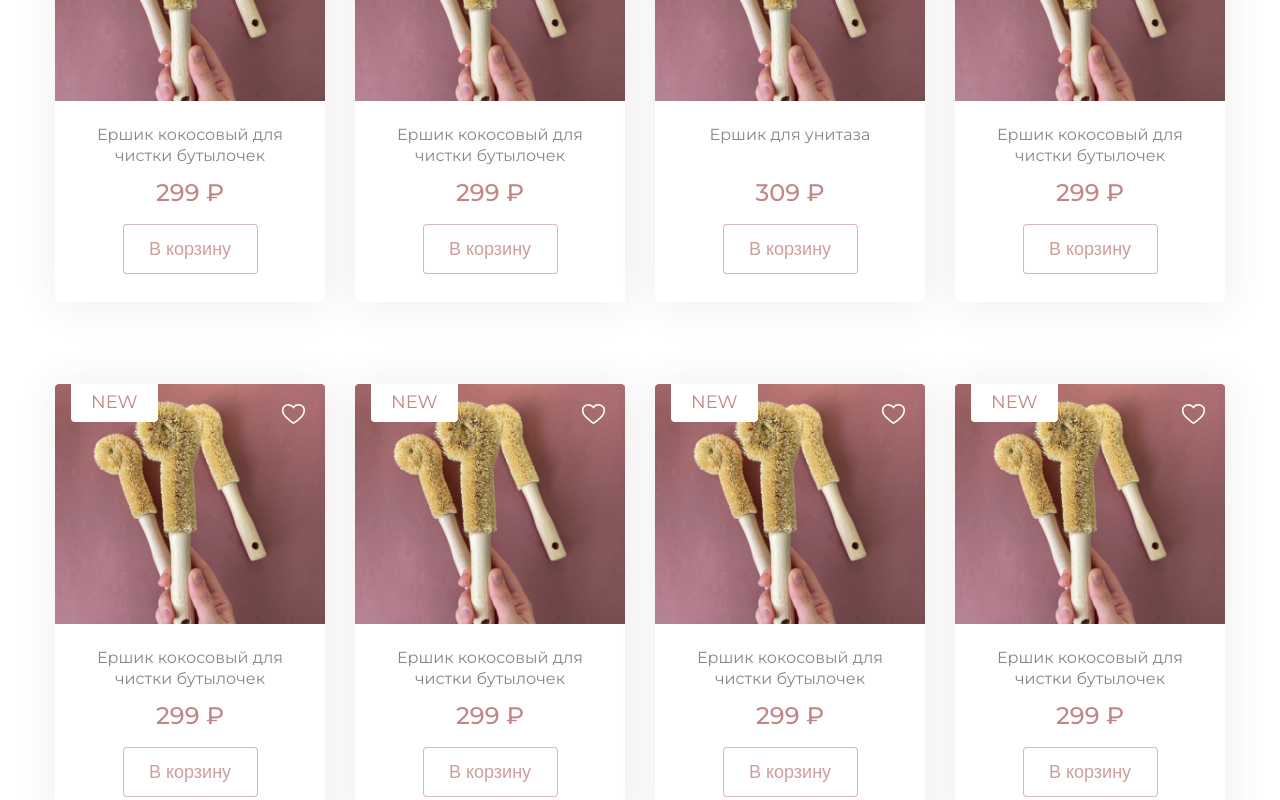
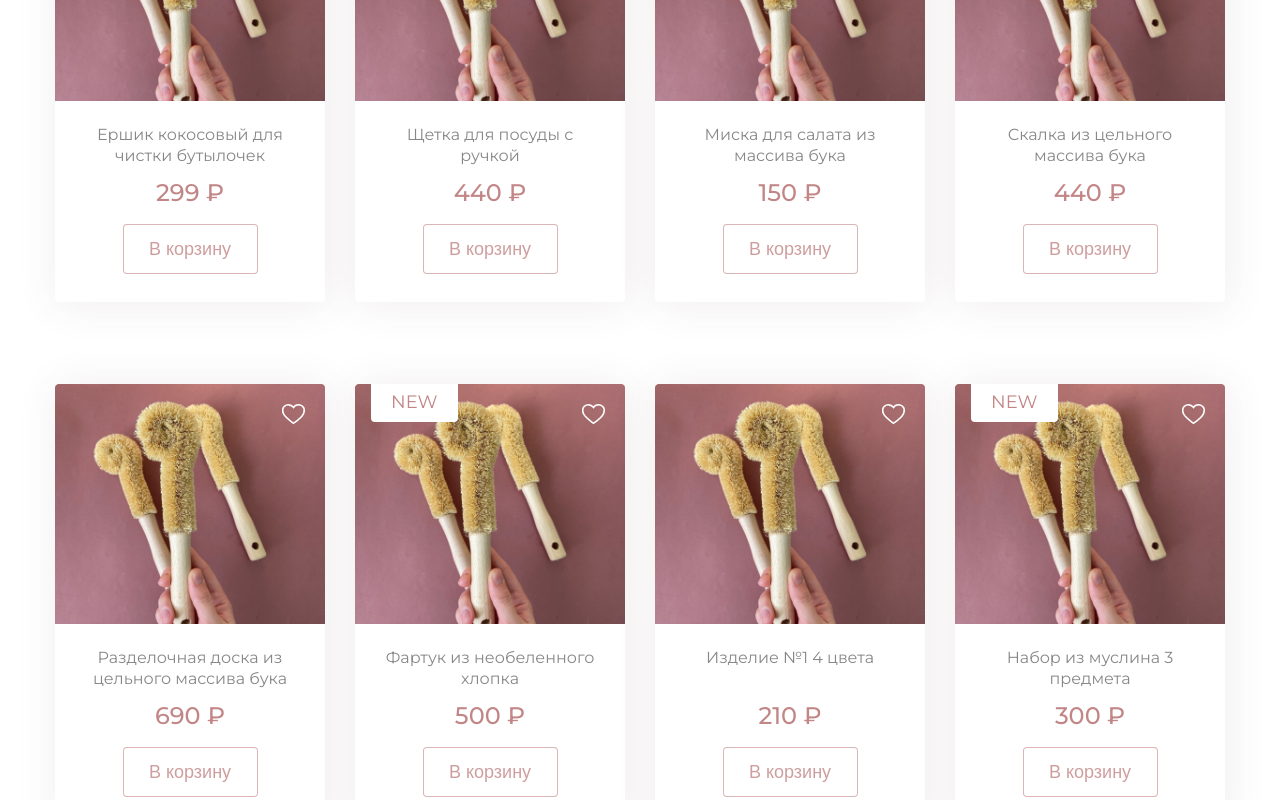
Before and after one commit to ogyreck/5R-ecoLINE, a React (Create React App) app: page /shop in a window 1280 px wide. Shown: the part 720-1520 px from the top of the page. Built offline with nearby package versions, Linux system fonts and the light colour scheme.

Commit message:
поправил карточку товара

```diff
--- a/src/components/contents/shop/Card-Product/CardProduct.jsx
+++ b/src/components/contents/shop/Card-Product/CardProduct.jsx
@@ -1,5 +1,4 @@
 import React from "react";
-// import HeaderShop from "../../../header/Header_shop";
 import Footer from "../../../footer/Footer";
 import { Link } from "react-router-dom";
 import CardInfo from "./CardInfo"
@@ -9,9 +8,6 @@ import { Swiper, SwiperSlide } from 'swiper/react';
 import SwiperCore, { Navigation, Pagination } from 'swiper';
 import HeaderShopContainer from "../../../header/Header_shopContainer";
 
-// import "swiper/swiper.min.css";
-// import "swiper/components/navigation/navigation.min.css"
-// import "swiper/components/pagination/pagination.min.css"
 
 const CardProduct = () => {
 
@@ -82,7 +78,7 @@ const CardProduct = () => {
             </div>
 
             <div className="card__description">
-              <h3>Описание</h3>
+              <span>Описание</span>
               <p className="card__description-text">Складной стакан из пищевого силикона, гибкого и долговечного материала,
                 который легко моется. Удобно носить с собой в сложенном виде.
                 Корпус выполнен
@@ -94,13 +90,13 @@ const CardProduct = () => {
               </p>
 
               <div className="card__composition">
-                <h4>Состав</h4>
+                <span>Состав</span>
                 <p>Стакан: Силикон;<br />
                   Крышка, держатель стакана: Пластик — PP 5
                 </p>
               </div>
               <div className="card__prameters">
-                <h4>Параметры</h4>
+                <span>Параметры</span>
                 <p>Вес	200 g<br />
                   Объём: 355 мл;<br />
                   Диаметр крышки: 9 см;<br />
--- a/src/components/contents/shop/Shop-cards/ShopCard.jsx
+++ b/src/components/contents/shop/Shop-cards/ShopCard.jsx
@@ -39,7 +39,7 @@ const ShopCard = (props) => {
                 </div>
                 <div className="shop-card__icons">
                     {/* <Link to="/"> */}
-                    <Link to="/shop/bascet">
+                    <Link to="/shop/basket">
                         <img src={favorites} alt="избранное" className="shop-basket" />
                     </Link>
                     {/* </Link> */}
--- a/src/redux/card-reducer.js
+++ b/src/redux/card-reducer.js
@@ -7,23 +7,25 @@ let initialState = {
         {sale:false, img:"shop-image.png",
         nameCard:'Ершик кокосовый для чистки бутылочек', cost:"299", id:1, disable: false, inButton: 'В корзину'},
         {sale:true, img:"shop-image.png",
-        nameCard:'Ершик кокосовый для чистки бутылочек', cost:"299", id:2, disable: false, inButton: 'В корзину'},
+        nameCard:'Щетка для посуды с ручкой', cost:"440", id:2, disable: false, inButton: 'В корзину'},
         {sale:true, img:"shop-image.png",
-        nameCard:'Ершик для унитаза', cost:"309" , id:3, disable: false, inButton: 'В корзину'},
+        nameCard:'Миска для салата из массива бука', cost:"150" , id:3, disable: false, inButton: 'В корзину'},
         {sale:true, img:"shop-image.png",
-        nameCard:'Ершик кокосовый для чистки бутылочек', cost:"299" , id:4, disable: false, inButton: 'В корзину'},
+        nameCard:'Скалка из цельного массива бука', cost:"440" , id:4, disable: false, inButton: 'В корзину'},
+        {sale:false, img:"shop-image.png",
+        nameCard:'Разделочная доска из цельного массива бука', cost:"690" , id:5, disable: false, inButton: 'В корзину'},
         {sale:true, img:"shop-image.png",
-        nameCard:'Ершик кокосовый для чистки бутылочек', cost:"299" , id:5, disable: false, inButton: 'В корзину'},
+        nameCard:'Фартук из необеленного хлопка', cost:"500" , id:6, disable: false, inButton: 'В корзину'},
+        {sale:false, img:"shop-image.png",
+        nameCard:'Изделие №1 4 цвета', cost:"210" , id:7, disable: false, inButton: 'В корзину'},
         {sale:true, img:"shop-image.png",
-        nameCard:'Ершик кокосовый для чистки бутылочек', cost:"299" , id:6, disable: false, inButton: 'В корзину'},
+        nameCard:'Набор из муслина 3 предмета', cost:"300" , id:8, disable: false, inButton: 'В корзину'},
         {sale:true, img:"shop-image.png",
-        nameCard:'Ершик кокосовый для чистки бутылочек', cost:"299" , id:7, disable: false, inButton: 'В корзину'},
+        nameCard:'Мочалка для тела из люффы', cost:"250" , id:9, disable: false, inButton: 'В корзину'},
+        {sale:false, img:"shop-image.png",
+        nameCard:'Губка из целлюлозы и люффы', cost:"270" , id:10, disable: false, inButton: 'В корзину'},
         {sale:true, img:"shop-image.png",
-        nameCard:'Ершик кокосовый для чистки бутылочек', cost:"299" , id:8, disable: false, inButton: 'В корзину'},
-        {sale:true, img:"shop-image.png",
-        nameCard:'Ершик кокосовый для чистки бутылочек', cost:"299" , id:9, disable: false, inButton: 'В корзину'},
-        {sale:true, img:"shop-image.png",
-        nameCard:'Ершик кокосовый для чистки бутылочек', cost:"299" , id:10, disable: false, inButton: 'В корзину'},
+        nameCard:'Совочек для муки и круп', cost:"240" , id:11, disable: false, inButton: 'В корзину'},
     ],
     basket: [
     ],
```
Also changed, not shown: src/components/contents/shop/Card-Product/CardInfo.jsx (+6 -2 lines), src/components/contents/shop/Card-Product/cardProduct.css (+7 -0 lines).
